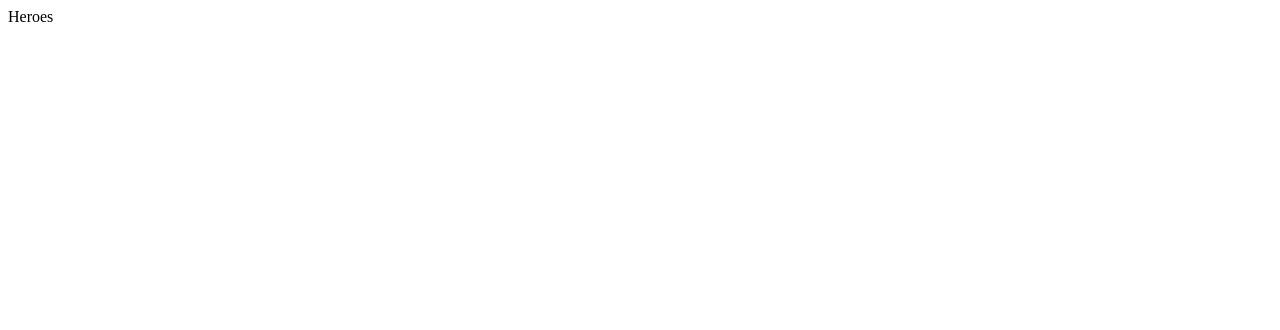
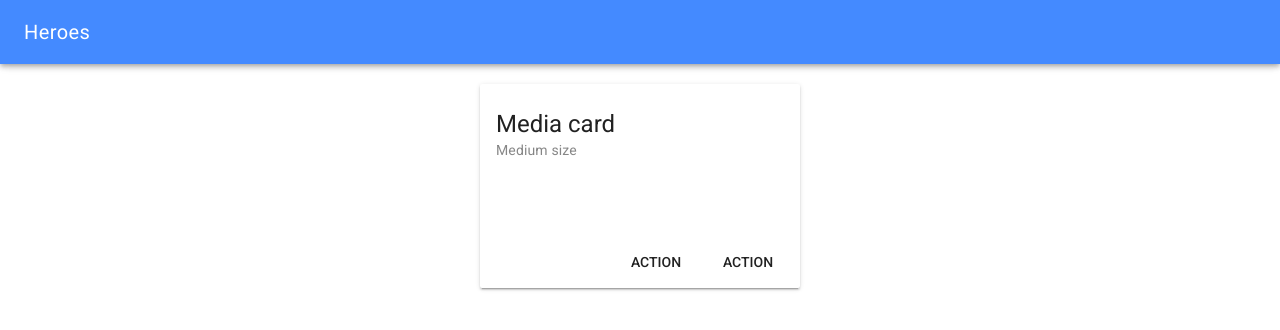
Before and after one commit to MOctavio/vueBasics, a website built with Parcel: page index.html in a window 1280 px wide. Built offline with nearby package versions, Linux system fonts and the light colour scheme.

Commit message:
Vue Material integration

```diff
--- a/index.html
+++ b/index.html
@@ -1,13 +1,50 @@
 <html>
   <head>
-    <script src="https://cdn.jsdelivr.net/npm/vue/dist/vue.js"></script>
+    <meta charset="utf-8" />
+    <meta
+      content="width=device-width,initial-scale=1,minimal-ui"
+      name="viewport"
+    />
+    <link
+      rel="stylesheet"
+      href="https://fonts.googleapis.com/css?family=Roboto:300,400,500,700,400italic|Material+Icons"
+    />
+    <link
+      rel="stylesheet"
+      href="https://unpkg.com/vue-material/dist/vue-material.min.css"
+    />
+    <link
+      rel="stylesheet"
+      href="https://unpkg.com/vue-material/dist/theme/default.css"
+    />
+    <link rel="stylesheet" href="style.css" />
   </head>
+  <script src="https://cdn.jsdelivr.net/npm/vue/dist/vue.js"></script>
   <body>
     <div id="card">
-      <header>{{ title }}</header>
-      <div v-html="content"></div>
+      <md-toolbar class="md-primary">
+        <h3 class="md-title">{{ title }}</h3>
+      </md-toolbar>
+      <md-content>
+        <md-card>
+          <md-card-header>
+            <md-card-header-text>
+              <div class="md-title">Media card</div>
+              <div class="md-subhead">Medium size</div>
+            </md-card-header-text>
+
+            <md-card-media md-medium> </md-card-media>
+          </md-card-header>
+
+          <md-card-actions>
+            <md-button>Action</md-button>
+            <md-button>Action</md-button>
+          </md-card-actions>
+        </md-card>
+      </md-content>
     </div>
-
+    <script src="https://unpkg.com/vue"></script>
+    <script src="https://unpkg.com/vue-material"></script>
     <script src="script.js"></script>
   </body>
 </html>
--- a/script.js
+++ b/script.js
@@ -1,3 +1,5 @@
+Vue.use(VueMaterial.default);
+
 const card = new Vue({
   el: "#card",
   data: {
--- /dev/null
+++ b/style.css
@@ -0,0 +1,11 @@
+.md-card {
+    width: 320px;
+    height: fit-content;
+}
+
+.md-content {
+    display: flex;
+    justify-content: center;
+    padding: 20px;
+    height: 100vh;
+}
```
